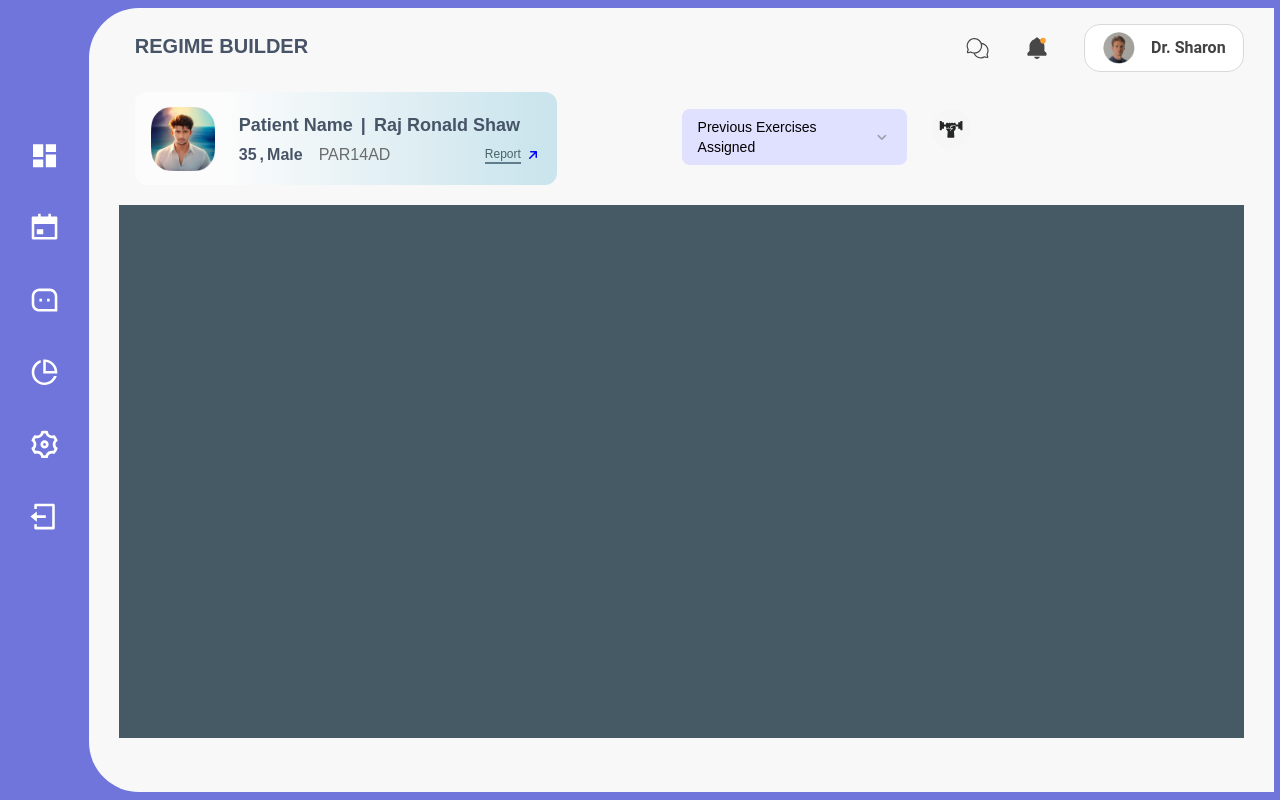
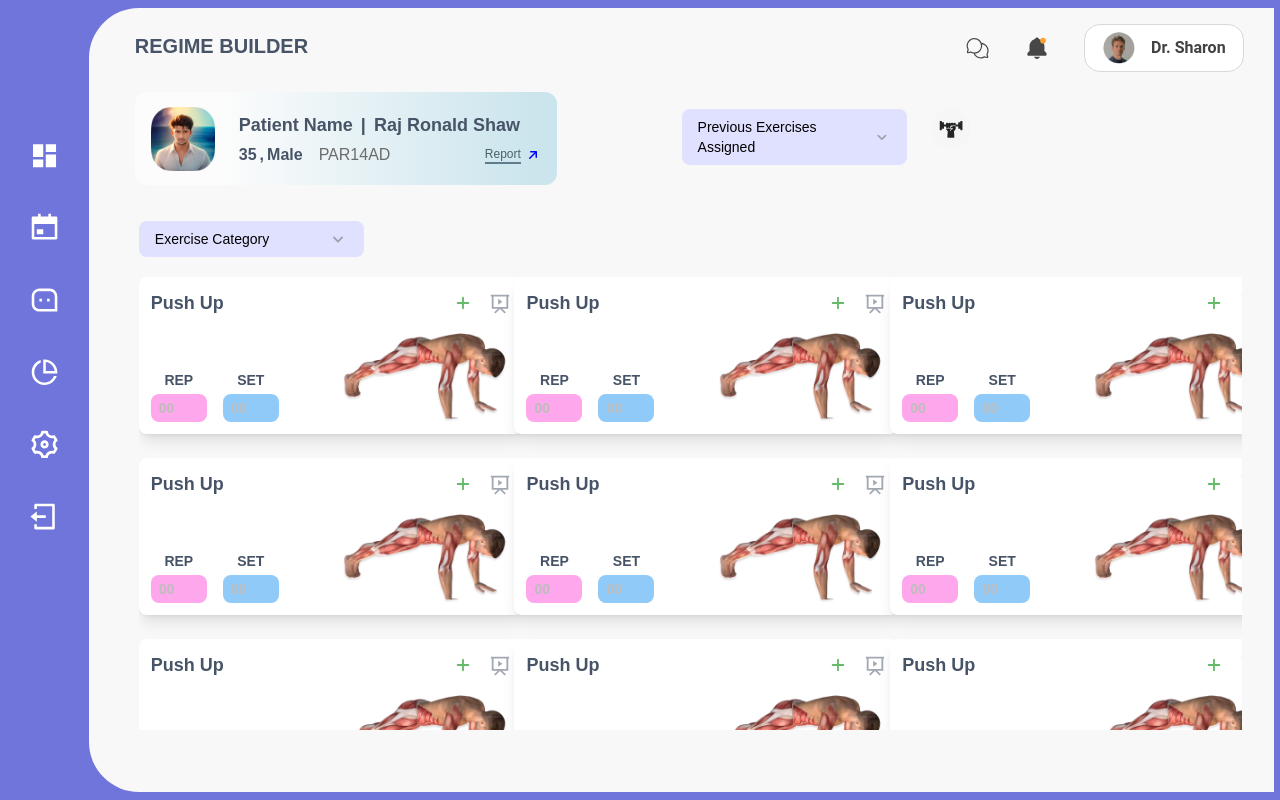
Before and after one commit to lifo-gira/DoctorDashboard, a React (Create React App) app: page / in a window 1280 px wide. Built offline with nearby package versions, Linux system fonts and the light colour scheme.

Commit message:
Regime Builder - Dynamic Exercise loading

```diff
--- a/src/RegimeBuilder.jsx
+++ b/src/RegimeBuilder.jsx
@@ -1,21 +1,43 @@
 import React, { useState, useEffect } from "react";
-import "./Regimebuilder.css"
+import "./Regimebuilder.css";
 import Porfileimg from "./Assets/profile.png";
 import User from "./Assets/user.png";
+import Pushup from "./Assets/pushup.png";
 import {
   ChevronRightIcon,
   ArrowUpRightIcon,
   ChevronDownIcon,
+  PlusIcon,
 } from "@heroicons/react/16/solid";
 
 const RegimeBuilder = () => {
   const [isOpen, setIsOpen] = useState(false);
+  const [isOpens, setIsOpens] = useState(false);
   const [selectedItems, setSelectedItems] = useState(null);
+  const [selectedItem, setSelectedItem] = useState(null);
   const exercises = ["Exercise 1", "Exercise 2", "Exercise 3"];
+  const exercisecategory = ["Endurance", "Flexibility", "Agility"];
   const handleSelectItem = (exercise) => {
     setSelectedItems(exercise);
     setIsOpen(false); // Optionally close dropdown after selection
   };
+  const handleSelectItems = (exercise) => {
+    setSelectedItem(exercise);
+    setIsOpens(false); // Optionally close dropdown after selection
+  };
+
+  const exerciseslist = [
+    { name: "Push Up", rep: 10, set: 3, image: "pushup-image-path" },
+    { name: "Squat", rep: 15, set: 4, image: "squat-image-path" },
+    { name: "Lunge", rep: 12, set: 3, image: "lunge-image-path" },
+    { name: "Plank", rep: 5, set: 2, image: "plank-image-path" },
+    { name: "Burpees", rep: 20, set: 4, image: "burpees-image-path" },
+    { name: "Push Up", rep: 10, set: 3, image: "pushup-image-path" },
+    { name: "Squat", rep: 15, set: 4, image: "squat-image-path" },
+    { name: "Lunge", rep: 12, set: 3, image: "lunge-image-path" },
+    { name: "Plank", rep: 5, set: 2, image: "plank-image-path" },
+    { name: "Burpees", rep: 20, set: 4, image: "burpees-image-path" },
+  ];
 
   return (
     <div className="w-full h-full">
@@ -154,10 +176,11 @@ const RegimeBuilder = () => {
                 </div>
               </div>
               {isOpen && (
-                <div className={`absolute mt-2 bg-white p-4 rounded-lg shadow-lg w-[40%] transition-all duration-300 ease-in-out ${
-                    isOpen ? 'max-h-[200px] opacity-100' : 'max-h-0 opacity-0'
+                <div
+                  className={`absolute mt-2 bg-white p-4 rounded-lg shadow-lg w-[40%] transition-all duration-300 ease-in-out font-poppins ${
+                    isOpen ? "max-h-[200px] opacity-100" : "max-h-0 opacity-0"
                   } overflow-hidden`}
-                  >
+                >
                   <ul>
                     {exercises.map((exercise, index) => (
                       <li
@@ -176,7 +199,122 @@ const RegimeBuilder = () => {
             </div>
           </div>
         </div>
-        <div className="w-full h-[80%] bg-blue-gray-700"></div>
+        <div className="w-full h-[80%] ">
+          <div className="w-[50%] ml-5 mt-4 relative">
+            <div className="flex flex-row gap-2">
+              <div
+                className="flex justify-between items-center bg-[#E0E0FF] rounded-lg px-4 py-2 cursor-pointer gap-4 w-[40%] font-poppins"
+                onClick={() => setIsOpens(!isOpens)}
+              >
+                <p className="font-poppins font-medium text-black text-sm">
+                  {selectedItem ? `${selectedItem}` : "Exercise Category"}
+                </p>
+                <ChevronDownIcon
+                  className={`h-5 w-5 text-[#9CA3AF] transition-transform duration-300 ${
+                    isOpens ? "rotate-180" : ""
+                  }`}
+                />
+              </div>
+            </div>
+            {isOpens && (
+              <div
+                className={`absolute mt-2 bg-white p-4 rounded-lg shadow-lg w-[40%] transition-all duration-300 ease-in-out font-poppins ${
+                  isOpens ? "max-h-[200px] opacity-100" : "max-h-0 opacity-0"
+                } overflow-hidden`}
+              >
+                <ul>
+                  {exercisecategory.map((exercise, index) => (
+                    <li
+                      key={index}
+                      className={`py-1 cursor-pointer ${
+                        selectedItem === exercise ? "font-medium" : ""
+                      }`}
+                      onClick={() => handleSelectItems(exercise)}
+                    >
+                      {exercise}
+                    </li>
+                  ))}
+                </ul>
+              </div>
+            )}
+          </div>
+          <div className="mt-5 grid grid-cols-3 gap-6 ml-5 w-[98%] h-[85%] overflow-hidden overflow-y-auto scrollbar-custom">
+            {exerciseslist.map((exercise, index) => (
+              <div
+                key={index}
+                className="bg-white shadow-lg rounded-lg p-3 flex items-center space-x-4 w-96"
+              >
+                <div className="flex flex-col justify-between w-full">
+                  <div className="text-lg text-[#475467] font-semibold font-poppins flex flex-row justify-between items-center w-full">
+                    <p>Push Up</p>
+                    <div className="flex flex-row gap-4">
+                      <button>
+                        <PlusIcon className="w-5 h-5 text-green-400"/>
+                      </button>
+                      <button>
+                        <svg
+                          width="22"
+                          height="21"
+                          viewBox="0 0 22 21"
+                          fill="none"
+                          xmlns="http://www.w3.org/2000/svg"
+                        >
+                          <path
+                            d="M1.83203 1.75H20.1654V3.5H19.2487V15.75H13.2115L16.8782 19.25L15.582 20.4872L10.9987 16.1122L6.41536 20.4872L5.1192 19.25L8.78586 15.75H2.7487V3.5H1.83203V1.75ZM4.58203 3.5V14H17.4154V3.5H4.58203ZM9.16536 5.6875L13.4434 8.75L9.16536 11.8125V5.6875Z"
+                            fill="#475467"
+                            fill-opacity="0.5"
+                          />
+                        </svg>
+                      </button>
+                    </div>
+                  </div>
+                  <div className="flex mt-4 space-x-4  font-poppins items-end justify-between w-full">
+                    <div className="flex flex-row gap-4">
+                      <div className="flex flex-col items-center gap-1">
+                        <span className="text-sm font-semibold text-[#475467]">
+                          REP
+                        </span>
+                        <div className="flex flex-row justify-between">
+                          <input
+                            type="number"
+                            //value={set}
+                            //onChange={(e) => setSet(parseInt(e.target.value))}
+                            className="bg-[#FFA7EC] text-[#475467] rounded-lg px-2 py-1 text-sm font-semibold w-14"
+                            min="0"
+                            placeholder="00"
+                          />
+                        </div>
+                      </div>
+                      <div className="flex flex-col items-center gap-1">
+                        <span className="text-sm font-semibold text-[#475467]">
+                          SET
+                        </span>
+                        <div className="flex flex-row ">
+                          <input
+                            type="number"
+                            //value={set}
+                            //onChange={(e) => setSet(parseInt(e.target.value))}
+                            className="bg-blue-200 text-[#475467] rounded-lg px-2 py-1 text-sm font-semibold w-14"
+                            min="0"
+                            placeholder="00"
+                          />
+                        </div>
+                      </div>
+                    </div>
+
+                    <div className=" flex justify-end">
+                      <img
+                        src={Pushup}
+                        alt="Exercise demo"
+                        className="w-[90%] h-auto object-cover"
+                      />
+                    </div>
+                  </div>
+                </div>
+              </div>
+            ))}
+          </div>
+        </div>
       </div>
     </div>
   );
--- a/src/Regimebuilder.css
+++ b/src/Regimebuilder.css
@@ -16,3 +16,18 @@
   opacity: 0;
   transition: max-height 0.3s ease-in-out, opacity 0.3s ease-in-out;
 }
+
+/* In your global CSS file (e.g., styles/globals.css or tailwind.css) */
+.scrollbar-custom::-webkit-scrollbar {
+  width: 8px; /* Set the width of the scrollbar */
+}
+
+.scrollbar-custom::-webkit-scrollbar-track {
+  background: #f0f0f0; /* Track color */
+}
+
+.scrollbar-custom::-webkit-scrollbar-thumb {
+  background-color: #C2C2FF; /* Scrollbar thumb color */
+  border-radius: 10px; /* Rounded corners */
+  border: 2px solid #f0f0f0; /* Border color around the scrollbar thumb */
+}
```
Also changed, not shown: src/Assets/pushup.png (added).
